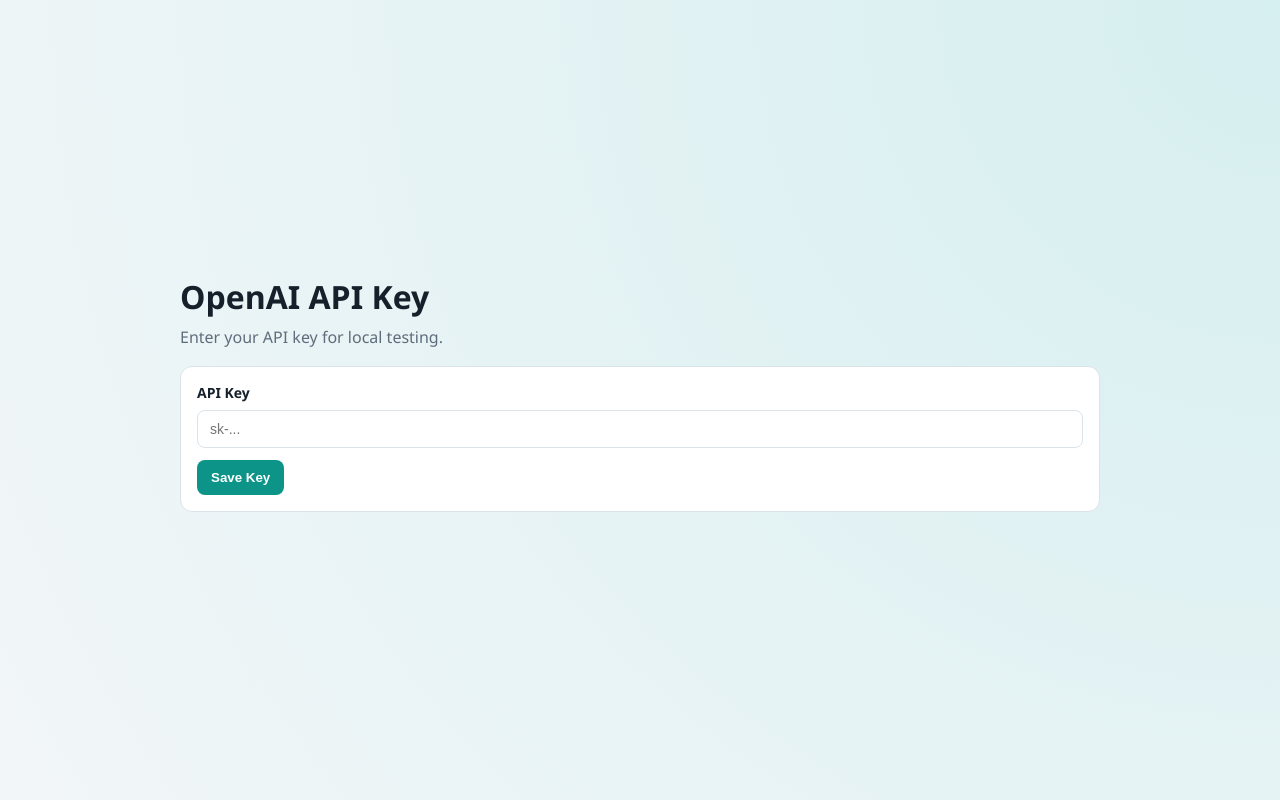
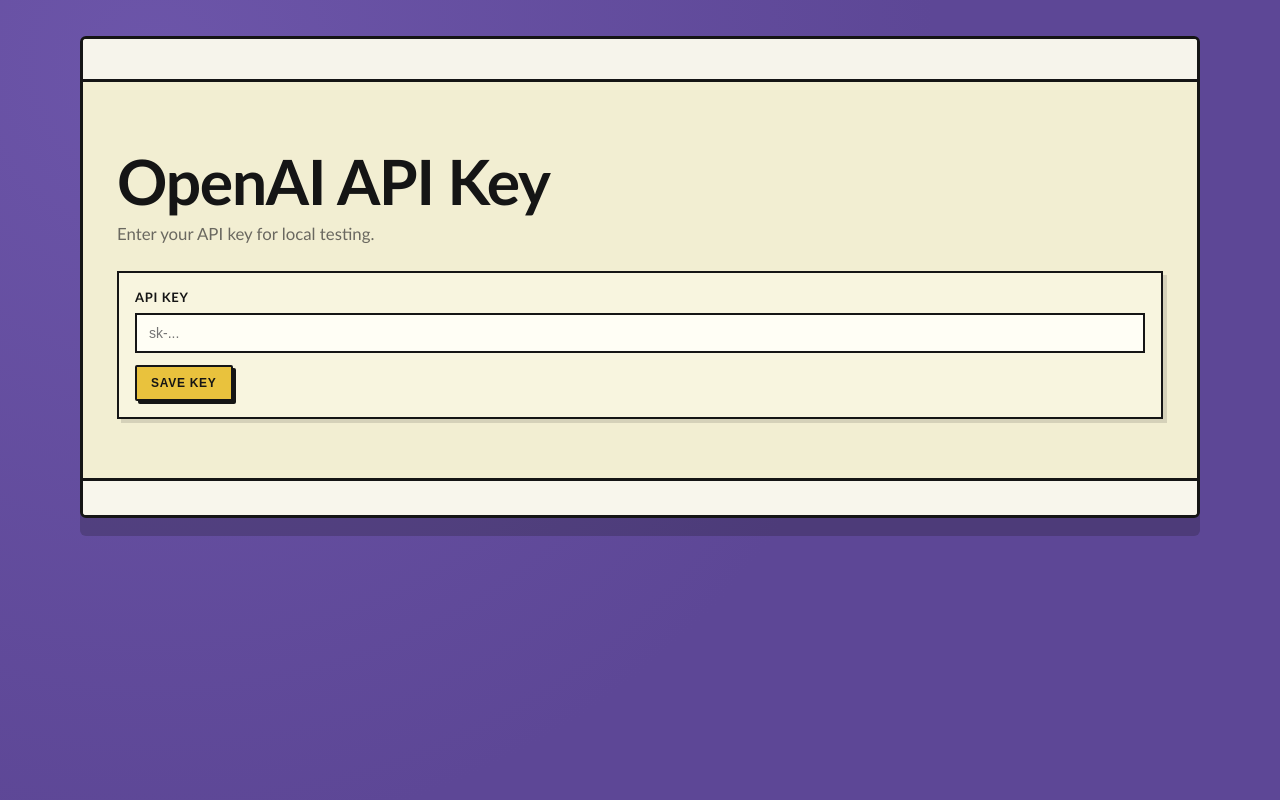
Before and after one commit to anku2424/High-Quality-local-AI-Video-Editor, a FastAPI app: page / in a window 1280 px wide. Run offline with FastAPI, Linux system fonts and the light colour scheme.

Commit message:
UI changed

```diff
--- a/app/main.py
+++ b/app/main.py
@@ -43,6 +43,7 @@
 SUBTITLE_DIR.mkdir(parents=True, exist_ok=True)
 RENDER_DIR.mkdir(parents=True, exist_ok=True)
 BROLL_DIR.mkdir(parents=True, exist_ok=True)
+STYLES_CSS_PATH = Path("app/static/styles.css")
 
 MAX_TRANSCRIBE_FILE_BYTES = 25 * 1024 * 1024
 # 16kHz mono PCM WAV is ~32KB/s. Keep chunk duration under the API limit with margin.
@@ -156,6 +157,13 @@
         "non_highlight_color": DEFAULT_NON_HIGHLIGHT_COLOR,
         "border_color": DEFAULT_BORDER_COLOR,
     }
+
+
+def get_static_version() -> str:
+    try:
+        return str(int(STYLES_CSS_PATH.stat().st_mtime))
+    except OSError:
+        return "1"
 
 
 def clamp_font_size(raw_size: Any) -> int:
@@ -1123,7 +1131,13 @@
     if api_key:
         return RedirectResponse(url="/studio", status_code=303)
 
-    return templates.TemplateResponse("index.html", {"request": request})
+    return templates.TemplateResponse(
+        "index.html",
+        {
+            "request": request,
+            "static_version": get_static_version(),
+        },
+    )
 
 
 @app.get("/studio", response_class=HTMLResponse)
@@ -1161,6 +1175,7 @@
             "color_swatches": COLOR_SWATCHES,
             "broll_rendered_video_path": broll_rendered_video_path,
             "broll_render_error": broll_render_error,
+            "static_version": get_static_version(),
         },
     )
 
--- a/app/static/styles.css
+++ b/app/static/styles.css
@@ -1,12 +1,12 @@
 :root {
-  --bg: #f2f6f8;
-  --surface: #ffffff;
-  --text: #15202b;
-  --muted: #5f6c7b;
-  --accent: #0d9488;
-  --accent-dark: #0b7d73;
-  --border: #dbe3ea;
-  --success: #e6f9f6;
+  --outer-bg: #5d4796;
+  --panel-bg: #f2eed2;
+  --panel-card: #f8f5df;
+  --panel-line: #151515;
+  --panel-soft: #6a6860;
+  --panel-success: #e4efcb;
+  --accent: #e9c23d;
+  --accent-hover: #dcb32b;
 }
 
 * {
@@ -15,85 +15,156 @@
 
 body {
   margin: 0;
-  font-family: "Segoe UI", Tahoma, Geneva, Verdana, sans-serif;
-  color: var(--text);
-  background: radial-gradient(circle at top right, #d6eff0, var(--bg));
   min-height: 100vh;
-  display: grid;
-  place-items: center;
-  padding: 24px;
+  padding: clamp(14px, 3.2vw, 36px);
+  background: radial-gradient(circle at 12% 8%, #6c55a9 0%, var(--outer-bg) 58%);
+  color: var(--panel-line);
+  font-family: "Avenir Next", "Futura", "Trebuchet MS", sans-serif;
 }
 
 .container {
-  width: min(920px, 100%);
+  position: relative;
+  margin: 0 auto;
+  width: min(1120px, 100%);
+  background: var(--panel-bg);
+  border: 3px solid var(--panel-line);
+  border-radius: 6px;
+  box-shadow: 0 18px 0 rgba(21, 21, 21, 0.22);
+  padding: clamp(82px, 11vw, 112px) clamp(16px, 4vw, 34px) clamp(64px, 9vw, 82px);
+  overflow: hidden;
+}
+
+.container::before {
+  content: "";
+  position: absolute;
+  top: 0;
+  left: 0;
+  right: 0;
+  height: 40px;
+  border-bottom: 3px solid var(--panel-line);
+  background: #f6f4eb;
+  display: flex;
+  align-items: center;
+  padding: 0 14px;
+  font-size: 11px;
+  font-weight: 700;
+  letter-spacing: 0.06em;
+  white-space: nowrap;
+  overflow: hidden;
+}
+
+.container::after {
+  content: "";
+  position: absolute;
+  left: 0;
+  right: 0;
+  bottom: 0;
+  height: 34px;
+  border-top: 3px solid var(--panel-line);
+  background: #f8f6ec;
+  display: flex;
+  align-items: center;
+  padding: 0 12px;
+  font-size: 12px;
+  font-weight: 800;
+  letter-spacing: 0.05em;
+  white-space: nowrap;
+  overflow: hidden;
 }
 
 h1 {
-  margin: 0 0 8px;
+  margin: 0 0 12px;
+  max-width: 13ch;
+  font-size: clamp(2rem, 5vw, 3.9rem);
+  line-height: 0.95;
+  font-weight: 900;
+  letter-spacing: -0.02em;
 }
 
 .subtitle {
-  margin: 0 0 18px;
-  color: var(--muted);
+  margin: 0 0 24px;
+  max-width: 62ch;
+  color: var(--panel-soft);
+  font-size: clamp(0.96rem, 1.4vw, 1.05rem);
+  line-height: 1.45;
 }
 
 .card,
 .status {
-  background: var(--surface);
-  border: 1px solid var(--border);
-  border-radius: 12px;
+  background: var(--panel-card);
+  border: 2px solid var(--panel-line);
+  border-radius: 0;
+  box-shadow: 4px 4px 0 rgba(21, 21, 21, 0.13);
   padding: 16px;
   margin-bottom: 14px;
 }
 
+.success {
+  background: var(--panel-success);
+}
+
 label {
-  font-weight: 600;
   display: block;
   margin-bottom: 8px;
-  font-size: 14px;
+  font-size: 13px;
+  font-weight: 800;
+  letter-spacing: 0.05em;
+  text-transform: uppercase;
 }
 
 input {
   width: 100%;
-  border: 1px solid var(--border);
-  border-radius: 8px;
+  margin-bottom: 12px;
   padding: 10px 12px;
-  margin-bottom: 12px;
+  border: 2px solid var(--panel-line);
+  border-radius: 0;
+  background: #fffef5;
+  color: var(--panel-line);
   font-size: 14px;
 }
 
+input:focus {
+  outline: 3px solid #f0d469;
+  outline-offset: 1px;
+}
+
 input[type="range"] {
-  width: 100%;
   border: 0;
   background: transparent;
+  padding: 0;
   margin-bottom: 14px;
-  padding: 0;
 }
 
 button {
-  border: 0;
-  border-radius: 8px;
+  border: 2px solid var(--panel-line);
+  border-radius: 2px;
   background: var(--accent);
-  color: #fff;
-  padding: 10px 14px;
-  font-weight: 600;
+  color: var(--panel-line);
+  padding: 9px 14px;
+  font-size: 12px;
+  font-weight: 900;
+  letter-spacing: 0.06em;
+  text-transform: uppercase;
+  box-shadow: 3px 3px 0 var(--panel-line);
   cursor: pointer;
+  transition: transform 0.08s ease, background-color 0.15s ease;
 }
 
 button:hover {
-  background: var(--accent-dark);
+  background: var(--accent-hover);
+}
+
+button:active {
+  transform: translate(2px, 2px);
+  box-shadow: 1px 1px 0 var(--panel-line);
 }
 
 .secondary {
-  background: #334155;
+  background: #f6f4ea;
 }
 
 .secondary:hover {
-  background: #1e293b;
-}
-
-.success {
-  background: var(--success);
+  background: #ece7d0;
 }
 
 .status p {
--- a/app/templates/index.html
+++ b/app/templates/index.html
@@ -4,7 +4,7 @@
     <meta charset="UTF-8" />
     <meta name="viewport" content="width=device-width, initial-scale=1.0" />
     <title>Local OpenAI Key Demo</title>
-    <link rel="stylesheet" href="{{ url_for('static', path='styles.css') }}" />
+    <link rel="stylesheet" href="{{ url_for('static', path='styles.css') }}?v={{ static_version }}" />
   </head>
   <body>
     <main class="container">
--- a/app/templates/studio.html
+++ b/app/templates/studio.html
@@ -3,12 +3,12 @@
   <head>
     <meta charset="UTF-8" />
     <meta name="viewport" content="width=device-width, initial-scale=1.0" />
-    <title>Video Upload Studio</title>
-    <link rel="stylesheet" href="{{ url_for('static', path='styles.css') }}" />
+    <title>Video Editor AI</title>
+    <link rel="stylesheet" href="{{ url_for('static', path='styles.css') }}?v={{ static_version }}" />
   </head>
   <body>
     <main class="container">
-      <h1>Video Upload Studio</h1>
+      <h1>Video Editor AI</h1>
       <p class="subtitle">Your API key is saved. Upload a video to continue.</p>
 
       <section class="studio-layout">
```
Also changed, not shown: other parts of app/static/styles.css (+48 -28 lines).
